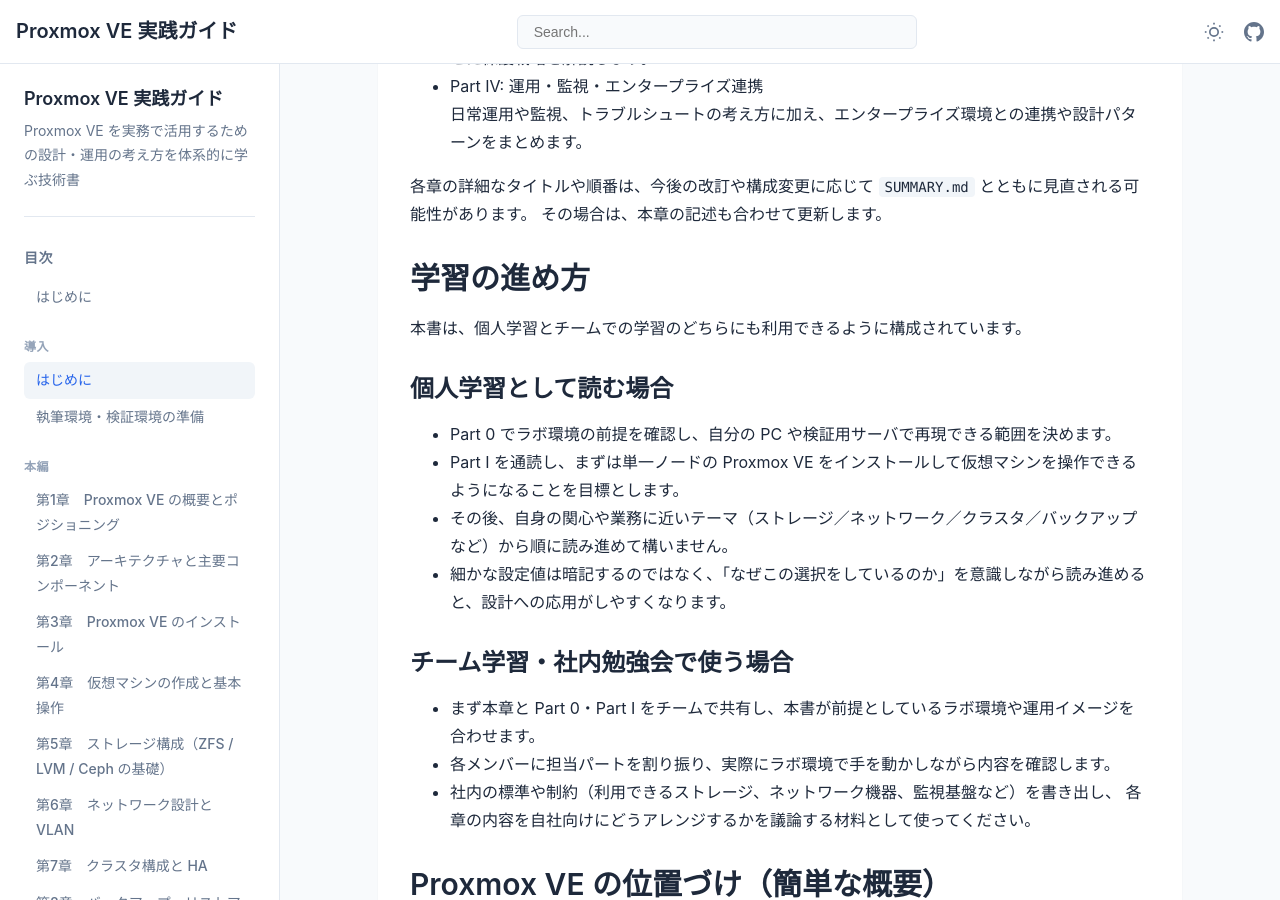
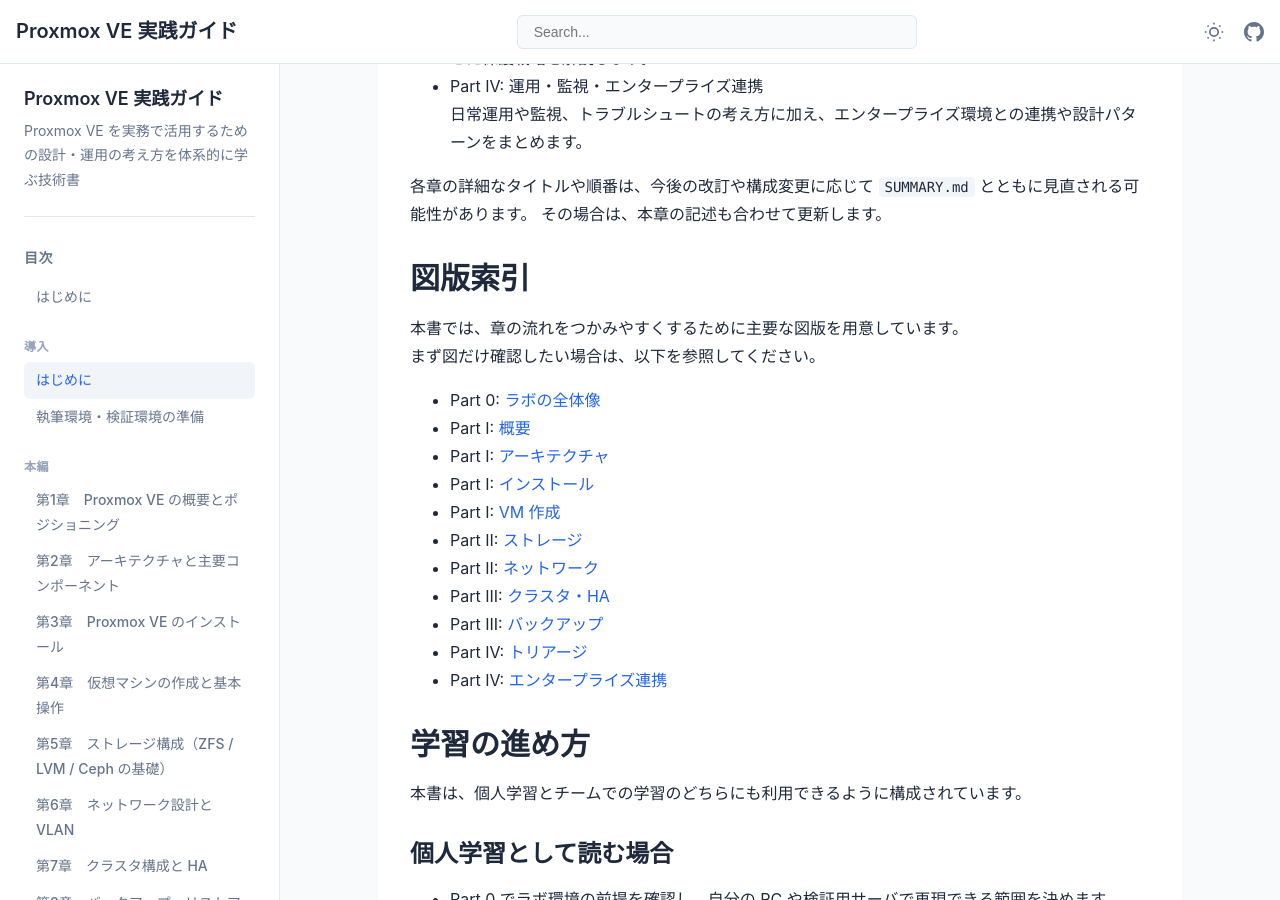
Before and after one commit to itdojp/proxmox_book, a Jekyll site: the page built from docs/introduction/index.md, in a window 1280 px wide and 900 px high, scrolled down 1823 px. Built offline with Jekyll 4.4.1, drawn with Linux system fonts in a browser that asks for light colours.

Commit message:
docs: add a figure index in the introduction (#118)
* docs: add a figure index in the introduction

* docs: make figure index links clickable

```diff
--- a/docs/introduction/index.md
+++ b/docs/introduction/index.md
@@ -67,6 +67,23 @@
 各章の詳細なタイトルや順番は、今後の改訂や構成変更に応じて `SUMMARY.md` とともに見直される可能性があります。
 その場合は、本章の記述も合わせて更新します。
 
+## 図版索引
+
+本書では、章の流れをつかみやすくするために主要な図版を用意しています。
+まず図だけ確認したい場合は、以下を参照してください。
+
+- Part 0: [ラボの全体像](../../diagrams/part0/lab-topology.svg)
+- Part I: [概要](../../diagrams/part1/ch1/overview.svg)
+- Part I: [アーキテクチャ](../../diagrams/part1/ch2/architecture.svg)
+- Part I: [インストール](../../diagrams/part1/ch3/install-flow.svg)
+- Part I: [VM 作成](../../diagrams/part1/ch4/vm-create-flow.svg)
+- Part II: [ストレージ](../../diagrams/part2/ch5/storage-layout.svg)
+- Part II: [ネットワーク](../../diagrams/part2/ch6/network-topology.svg)
+- Part III: [クラスタ・HA](../../diagrams/part3/ch7/cluster-ha.svg)
+- Part III: [バックアップ](../../diagrams/part3/ch8/backup-restore-flow.svg)
+- Part IV: [トリアージ](../../diagrams/part4/ch9/triage-flow.svg)
+- Part IV: [エンタープライズ連携](../../diagrams/part4/ch10/integration-map.svg)
+
 ## 学習の進め方
 
 本書は、個人学習とチームでの学習のどちらにも利用できるように構成されています。
```
Also changed, not shown: manuscript/ja/part0/preface.md (+17 -0 lines), build/ja/book.md.
